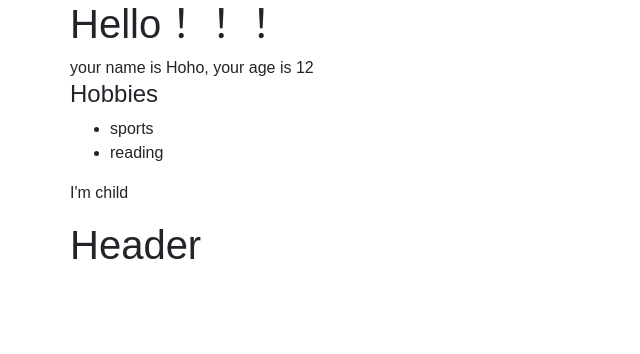
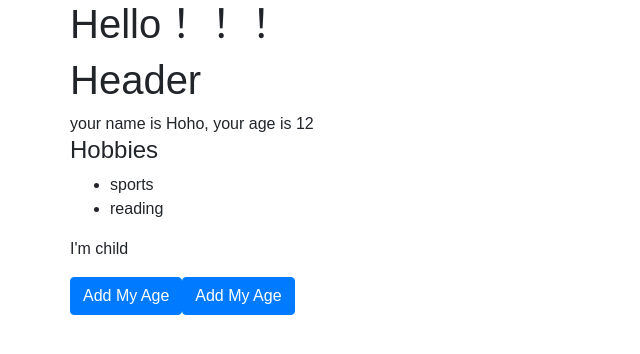
Before and after one commit to yinfan9527/hello-react, a React (Create React App) app: page / in a window 1280 px wide. Shown: the top 354 px of the page, without its empty margins (0-640 px from the left). Built offline with nearby package versions, Linux system fonts and the light colour scheme.

Commit message:
React事件及state属性

```diff
--- a/src/App.js
+++ b/src/App.js
@@ -18,14 +18,14 @@ class App extends Component {
                 </div>
                 <div className = "row" >
                     <div className = "col-xs-1" >
-                        <Home name="Hoho" age={12} user={user}>
-                            <p>I'm child</p>
-                        </Home>
+                        <Header/>
                     </div>
                 </div>
                 <div className = "row" >
                     <div className = "col-xs-1" >
-                        <Header/>
+                        <Home name="Hoho" age={12} user={user}>
+                            <p>I'm child</p>
+                        </Home>
                     </div>
                 </div>
             </div>
--- a/src/components/Home.js
+++ b/src/components/Home.js
@@ -3,12 +3,28 @@ import React, { Component } from 'react';
 import PropTypes from 'prop-types';
 
 export default class Home extends Component {
+    constructor(props){
+        super(props);
+        // this.age = this.props.age;
+        this.state = {
+            age : props.age
+        }
+    };
+
+    onAddAgeClick(){
+        // this.age += 3;
+        this.setState({
+            age : this.state.age + 3
+        })
+        console.log(this);
+    }
+
     render() {
         return (
             <div className = "container" >
                 <div className = "row" >
                     <div className = "col-xs-1 col-xs-offset-11" >
-                        <div>your name is {this.props.name}, your age is {this.props.age}</div>
+                        <div>your name is {this.props.name}, your age is {this.state.age}</div>
                         <div>
                             <h4>Hobbies</h4>
                             <ul>
@@ -17,6 +33,10 @@ export default class Home extends Component {
                         </div>
                         <div>
                             {this.props.children}
+                        </div>
+                        <div>
+                            <button onClick={this.onAddAgeClick.bind(this)} className="btn btn-primary">Add My Age</button>
+                            <button onClick={() => {this.onAddAgeClick()}} className="btn btn-primary">Add My Age</button>
                         </div>
                     </div>
                 </div>
```
